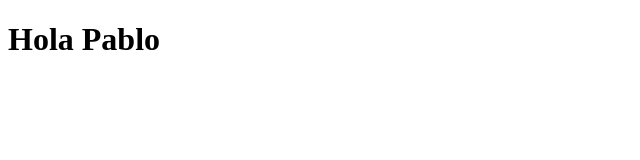
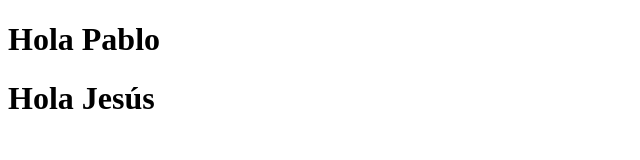
Before and after one commit to Yisus17/PruebaGitLens, a plain HTML site: page index.html in a window 1280 px wide. Shown: the whole page, without its empty margins (0-640 px from the left). Drawn offline with Linux system fonts and the light colour scheme.

Commit message:
Prueba2.1

```diff
--- a/index.html
+++ b/index.html
@@ -9,6 +9,7 @@
 
 <body>
     <h1>Hola Pablo</h1>
+    <h1>Hola Jesús</h1>
 </body>
 
 </html>
```
